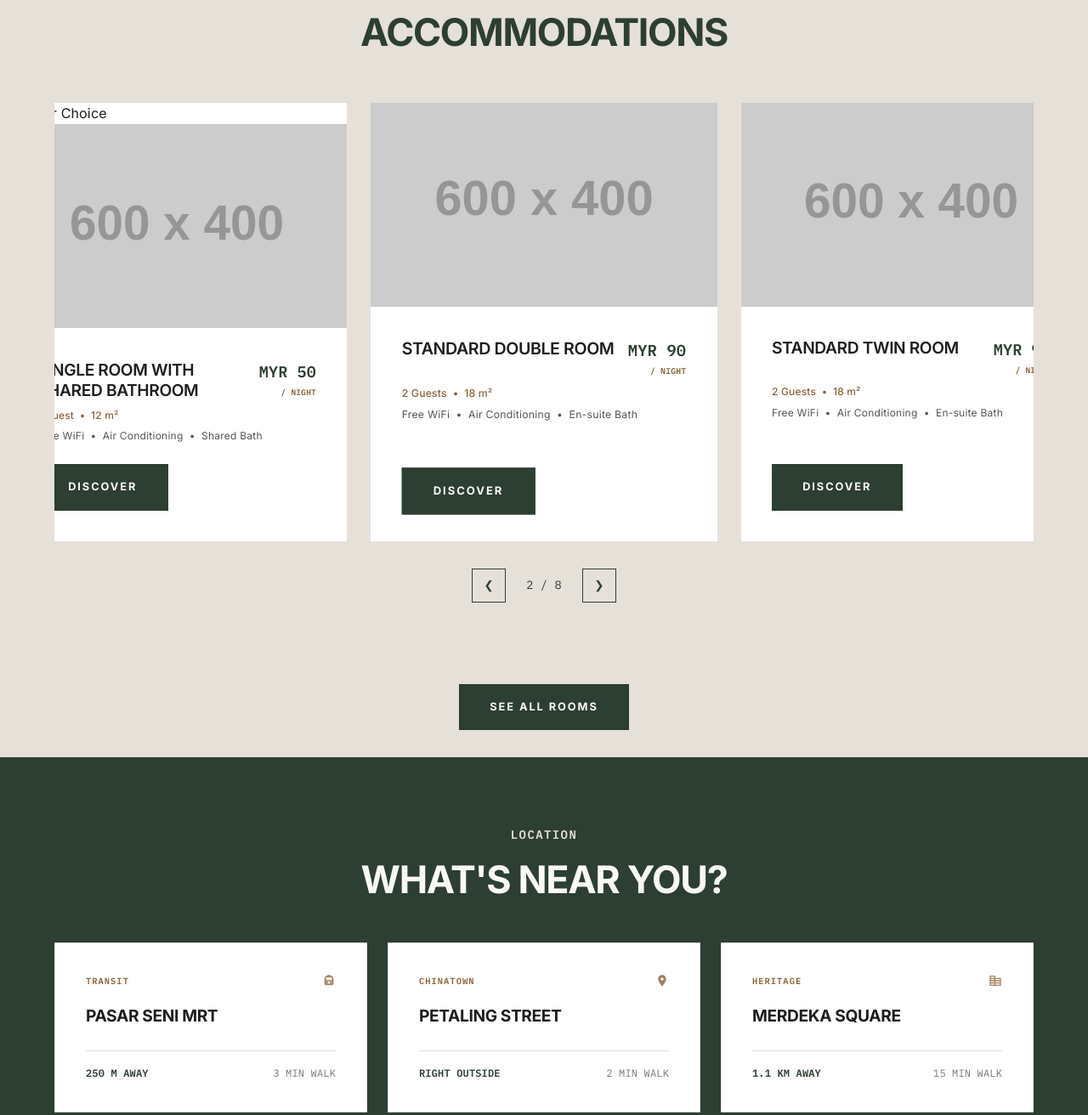
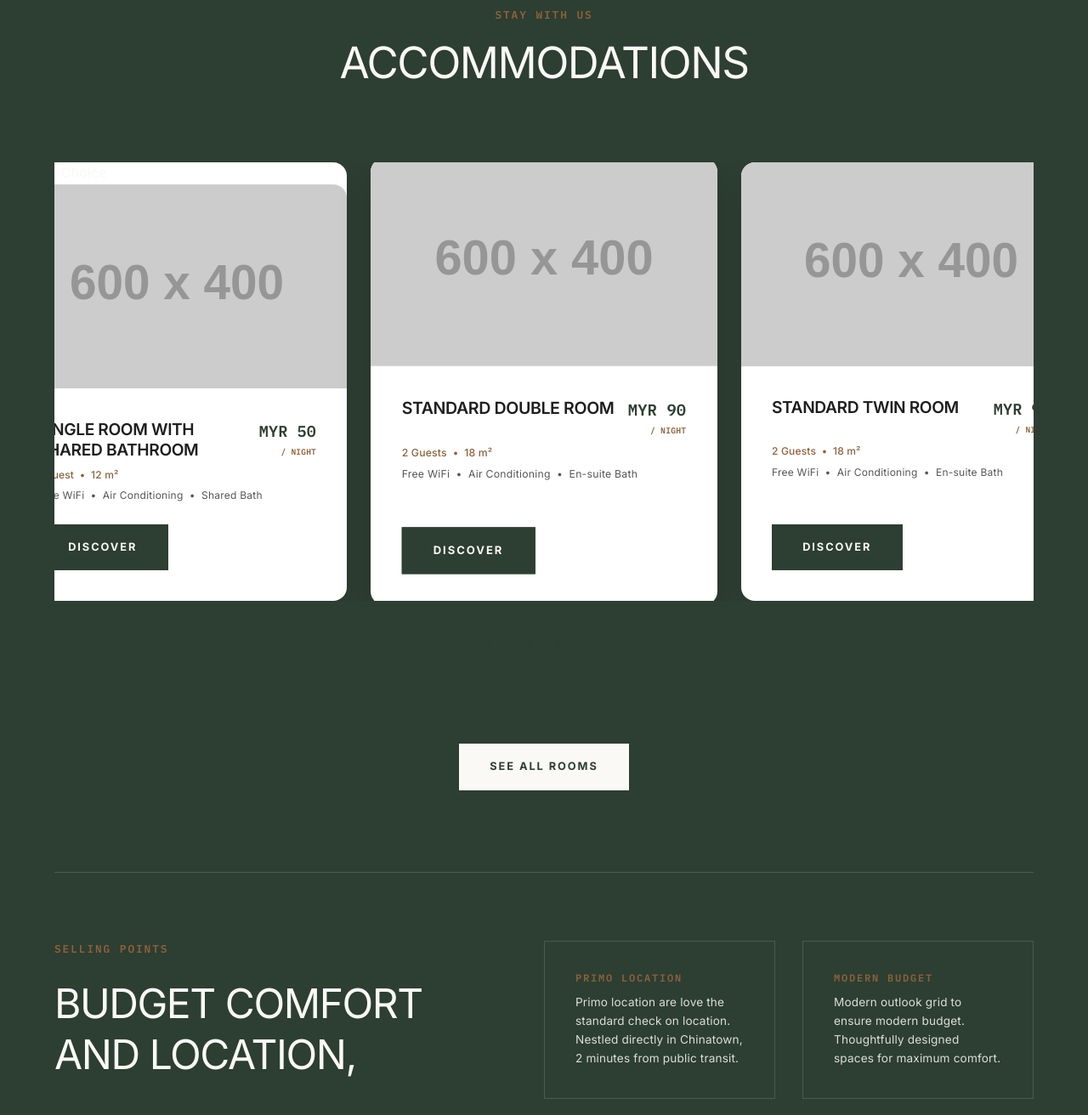
Before and after one commit to izwongjx/rainforestDemo, a website built with Vite: page index.html in a window 1280 px wide. Shown: the part 1491-2803 px from the top of the page at 85% size. Built offline with nearby package versions, Linux system fonts and the light colour scheme; placeholder pictures from the web are drawn by us.

Commit message:
design: implement landing page accommodations and selling points mockup

```diff
--- a/index.html
+++ b/index.html
@@ -89,10 +89,10 @@
 
 
     <!-- Featured Rooms Carousel -->
-    <section class="section-padding" style="background-color: var(--rattan); overflow: hidden; padding-top: 4rem; padding-bottom: 2rem;">
+    <section class="section-padding" style="background-color: var(--forest); color: var(--cream); overflow: hidden; padding-top: 6rem; padding-bottom: 6rem; border-top: 1px solid rgba(250, 249, 246, 0.08);">
       <div class="container">
-        <span style="font-family: var(--font-mono); text-transform: uppercase; letter-spacing: 0.1em; color: var(--clay); font-weight: 600; font-size: 0.875rem; display: block; text-align: center; margin-bottom: 1rem;">Stay With Us</span>
-        <h2 class="reveal" style="text-align: center; margin-bottom: 1.5rem; color: var(--forest);">Accommodations</h2>
+        <span style="font-family: var(--font-mono); text-transform: uppercase; letter-spacing: 0.15em; color: var(--clay); font-weight: 600; font-size: 0.8rem; display: block; text-align: center; margin-bottom: 1rem;">Stay With Us</span>
+        <h2 class="reveal" style="text-align: center; margin-bottom: 3.5rem; color: var(--cream); font-family: var(--font-display); font-size: clamp(2rem, 4vw, 3.2rem); font-weight: 400;">Accommodations</h2>
 
         <div class="carousel-container reveal">
           <div class="carousel-track" id="roomsCarousel">
@@ -363,7 +363,28 @@
         </div>
 
         <div style="text-align: center; margin-top: 4rem;">
-          <a href="/rooms.html" class="btn-booking" style="background-color: var(--forest); border-color: var(--forest);">See All Rooms</a>
+          <a href="/rooms.html" class="btn-booking" style="background-color: var(--cream); border-color: var(--cream); color: var(--forest);">See All Rooms</a>
+        </div>
+
+        <!-- Selling Points Split Grid -->
+        <div class="selling-points-grid reveal">
+          <!-- Left Column: Heading -->
+          <div>
+            <span style="font-family: var(--font-mono); text-transform: uppercase; letter-spacing: 0.15em; color: var(--clay); font-weight: 600; font-size: 0.8rem; display: block; margin-bottom: 1.5rem;">Selling Points</span>
+            <h3 class="reveal" style="color: var(--cream); font-family: var(--font-display); font-size: clamp(2rem, 3.8vw, 3rem); font-weight: 400; line-height: 1.25; margin-bottom: 0;">Budget Comfort<br>and Location,</h3>
+          </div>
+
+          <!-- Right Column: Coordinates Outline Blocks -->
+          <div class="selling-points-cards">
+            <div class="coords-outline-card">
+              <h4>Primo Location</h4>
+              <p>Primo location are love the standard check on location. Nestled directly in Chinatown, 2 minutes from public transit.</p>
+            </div>
+            <div class="coords-outline-card">
+              <h4>Modern Budget</h4>
+              <p>Modern outlook grid to ensure modern budget. Thoughtfully designed spaces for maximum comfort.</p>
+            </div>
+          </div>
         </div>
       </div>
     </section>
--- a/src/styles/components.css
+++ b/src/styles/components.css
@@ -790,15 +790,30 @@
   transition: transform 0.5s cubic-bezier(0.16, 1, 0.3, 1), opacity 0.5s ease !important;
   transform: scale(0.96);
   opacity: 0.85;
+  background-color: var(--white) !important;
+  border-radius: 16px !important;
+  overflow: hidden;
   border: none !important;
-  box-shadow: none !important;
+  box-shadow: 0 10px 30px rgba(0, 0, 0, 0.08) !important;
+}
+
+.carousel-slide .room-card img {
+  border-radius: 16px 16px 0 0 !important;
+}
+
+.carousel-slide .room-card .room-price {
+  color: var(--forest) !important;
+}
+
+.carousel-slide .room-card h3 {
+  color: var(--ink) !important;
 }
 
 .carousel-slide.active .room-card {
   transform: scale(1.02);
   opacity: 1;
   border: none !important;
-  box-shadow: none !important;
+  box-shadow: 0 15px 40px rgba(0, 0, 0, 0.15) !important;
 }
 
 /* ==========================================================================
@@ -1135,3 +1150,63 @@
   padding: 12rem 0 5rem;
   text-align: center;
 }
+
+/* Selling Points Grid & Cards (Landing Page Mockup) */
+.selling-points-grid {
+  display: grid;
+  grid-template-columns: 1fr;
+  gap: 3rem;
+  margin-top: 6rem;
+  border-top: 1px solid rgba(250, 249, 246, 0.15);
+  padding-top: 5rem;
+  align-items: start;
+}
+
+.selling-points-cards {
+  display: grid;
+  grid-template-columns: 1fr;
+  gap: 2rem;
+}
+
+.coords-outline-card {
+  border: 1px solid rgba(250, 249, 246, 0.15);
+  padding: 2.25rem;
+  background: transparent;
+  border-radius: 0px;
+  transition: all 0.25s ease;
+}
+
+.coords-outline-card:hover {
+  border-color: rgba(250, 249, 246, 0.4);
+  background-color: rgba(250, 249, 246, 0.02);
+}
+
+.coords-outline-card h4 {
+  font-family: var(--font-mono);
+  font-size: 0.75rem;
+  text-transform: uppercase;
+  letter-spacing: 0.15em;
+  color: var(--clay);
+  font-weight: 700;
+  margin-bottom: 0.75rem;
+}
+
+.coords-outline-card p {
+  font-family: var(--font-body);
+  font-size: 0.85rem;
+  line-height: 1.6;
+  color: var(--cream);
+  opacity: 0.85;
+  margin-bottom: 0;
+}
+
+@media (min-width: 992px) {
+  .selling-points-grid {
+    grid-template-columns: 1fr 1.2fr !important;
+    gap: 6rem !important;
+  }
+  .selling-points-cards {
+    grid-template-columns: 1fr 1fr !important;
+    gap: 2rem !important;
+  }
+}
```
Also changed, not shown: dist/about.html, dist/assets/main-Bg7JTDwO.js (renamed from dist/assets/main-BjG5tOVV.js), dist/assets/main-CpA7NOv_.css (added), dist/assets/main-D5nnLeNu.css (deleted), dist/contact.html, dist/index.html, dist/location.html, dist/reviews.html, dist/room-1.html, dist/room-2.html, dist/room-3.html, dist/room-4.html, dist/room-5.html, dist/room-6.html, 3 more files.
